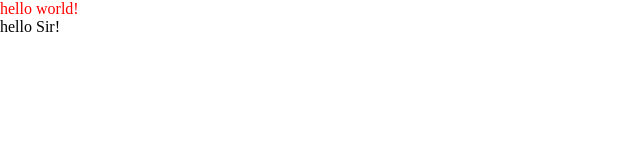
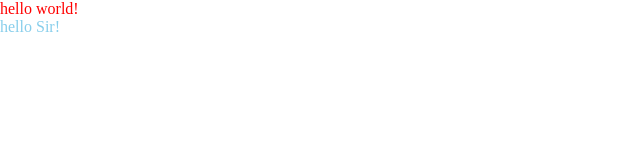
Before and after one commit to chengzhanweicell/chengzhanweicell, a plain HTML site: page page/index.html in a window 1280 px wide. Shown: the full height of the page, 0-640 px from the left. Drawn offline with Linux system fonts and the light colour scheme.

Commit message:
hello Sir.css

```diff
--- a/page/index.css
+++ b/page/index.css
@@ -5,3 +5,6 @@
 div{
     color: red;
 }
+p{
+    color: skyblue;
+}
```
